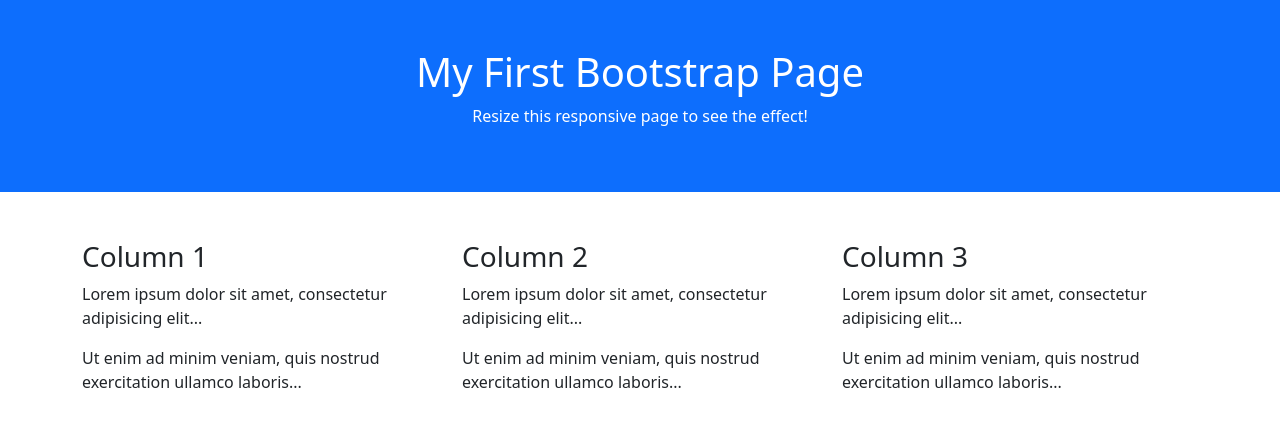
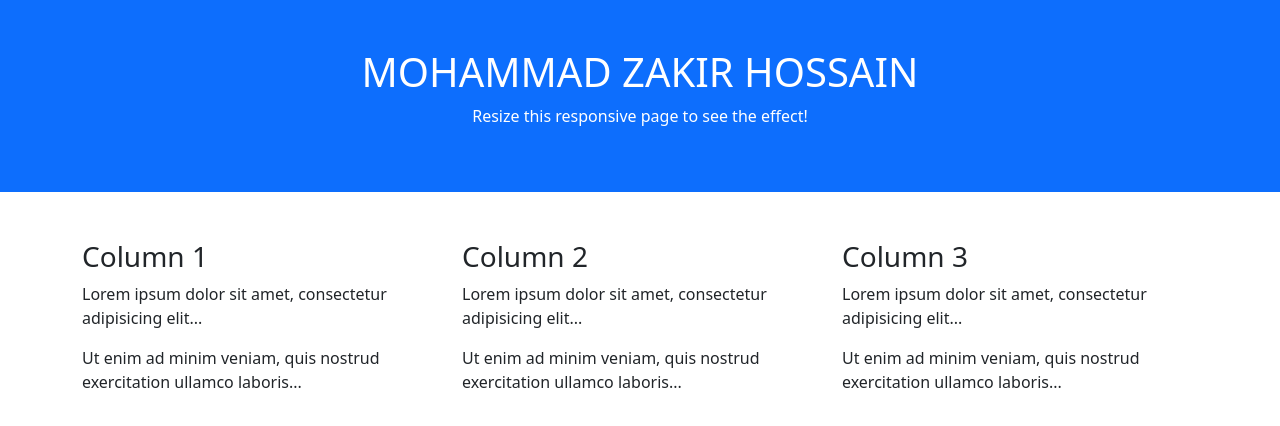
Before and after one commit to Zakir3416/zakir3416.github.io, a plain HTML site: page index.html in a window 1280 px wide. Drawn offline with nearby package versions, Linux system fonts and the light colour scheme.

Commit message:
Add files via upload

```diff
--- a/index.html
+++ b/index.html
@@ -10,7 +10,7 @@
 <body>
 
 <div class="container-fluid p-5 bg-primary text-white text-center">
-  <h1>My First Bootstrap Page</h1>
+  <h1>MOHAMMAD ZAKIR HOSSAIN</h1>
   <p>Resize this responsive page to see the effect!</p>
 </div>
 
```
